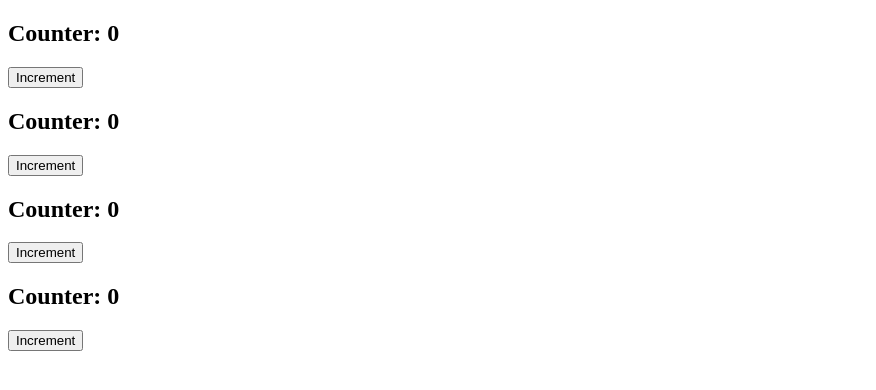
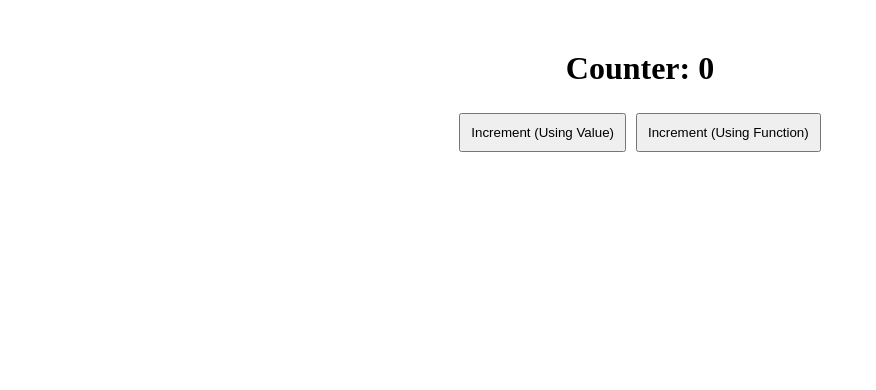
Before and after one commit to genuinelycool/react_project, a React (Vite) app: page / in a window 1280 px wide. Shown: the top 390 px of the page, without its empty margins (0-876 px from the left). Built offline with nearby package versions, Linux system fonts and the light colour scheme.

Commit message:
6 - State batching + Updating state using a value vs function

```diff
--- a/src/App.jsx
+++ b/src/App.jsx
@@ -1,15 +1,41 @@
-import Counter from "./Counter.jsx";
+import { useState } from "react";
 
 const App = () => {
+  // State for the counter
+  const [count, setCount] = useState(0);
 
+  // Updating state by passing a value (may cause stale state issues)
+  const incrementWithValue = () => {
+    setCount(count + 1);
+    setCount(count + 1);  // Might not work as expected due to stale state
+  };
+
+  // Updating state by passing a function (always gets teh latest state)
+  const incrementWithFunction = () => {
+    setCount(prev => prev + 1);
+    console.log(count);
+    setCount(prev => prev + 1); // Correctly updates twice
+    console.log(count);
+  };
 
   return (
-    <>
-      <Counter />
-      <Counter />
-      <Counter />
-      <Counter />
-    </>
+    <div style={{ textAlign: "center", marginTop: "50px" }}>
+      <h1>Counter: {count}</h1>
+
+      <button
+        onClick={incrementWithValue}
+        style={{ margin: "5px", padding: "10px" }}
+      >
+        Increment (Using Value)
+      </button>
+
+      <button
+        onClick={incrementWithFunction}
+        style={{ margin: "5px", padding: "10px" }}
+      >
+        Increment (Using Function)
+      </button>
+    </div>
   );
 };
 
--- a/src/Counter.jsx
+++ /dev/null
@@ -1,45 +0,0 @@
-import { useState } from "react";
-
-const Counter = () => {
-  // console.log("Counter rendered");
-
-  // State variable
-  const [count, setCount] = useState(0);
-  const [color, setColor] = useState("black");
-
-  // console.log(useState(0)[1]);
-
-  // Normal variable (will NOT trigger re-render)
-  // let count = 0;
-
-  const increment = () => {
-    // Updating the value of count does not update UI
-    // count++;
-
-    const newCount = count + 1;
-    // Update state, trigger re-render
-    setCount(newCount);
-
-    // Change color based on count value
-    if (newCount % 2 === 0) {
-      setColor("blue");
-    } else {
-      setColor("red");
-    }
-
-    // Log the new value of count
-    console.log("Count:", newCount);
-
-    // Log the old value of count
-    // console.log("Count:", count);
-  };
-
-  return (
-    <div>
-      <h2 style={{ color }}>Counter: {count}</h2>
-      <button onClick={increment}>Increment</button>
-    </div>
-  );
-};
-
-export default Counter;
```
